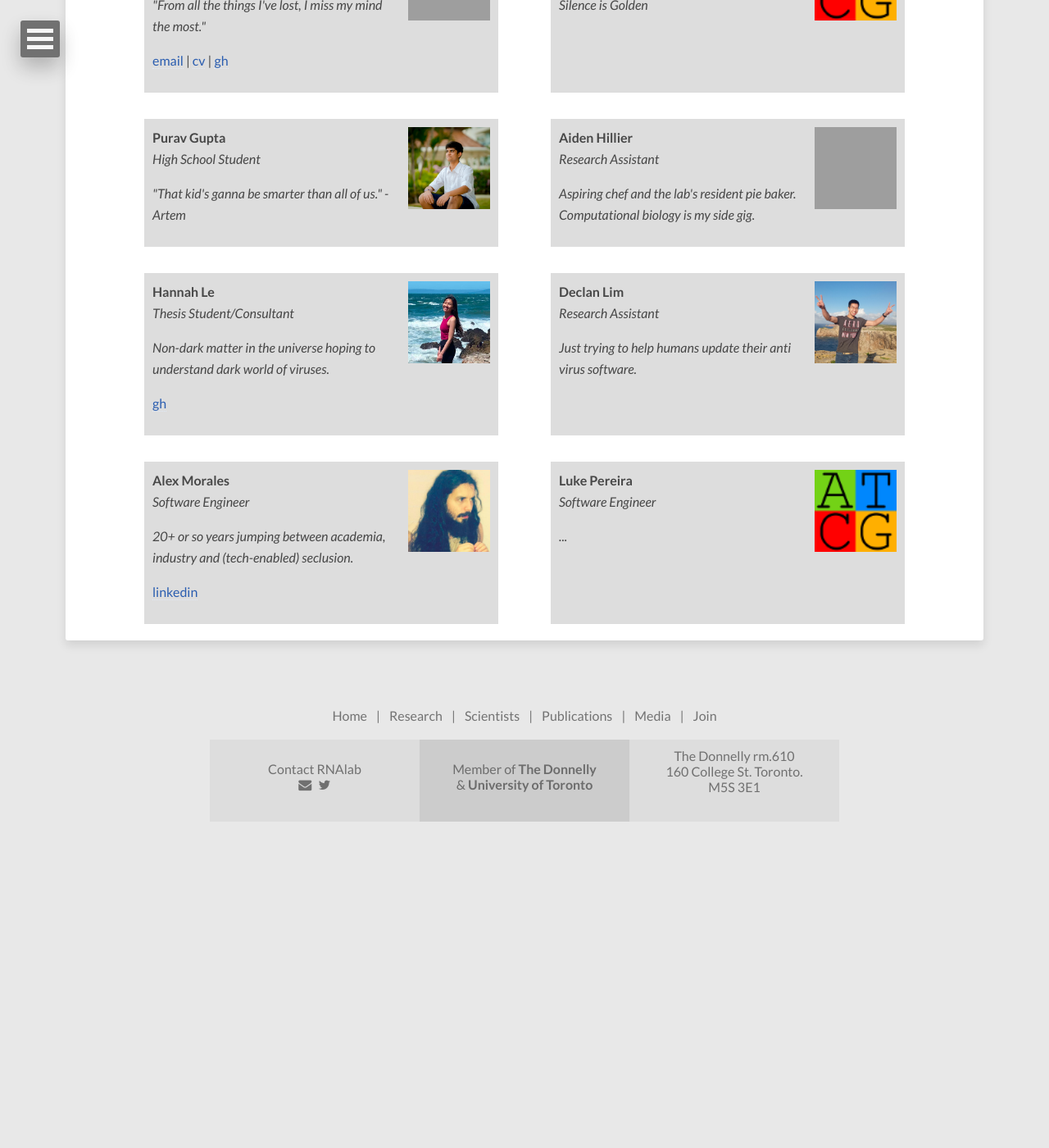
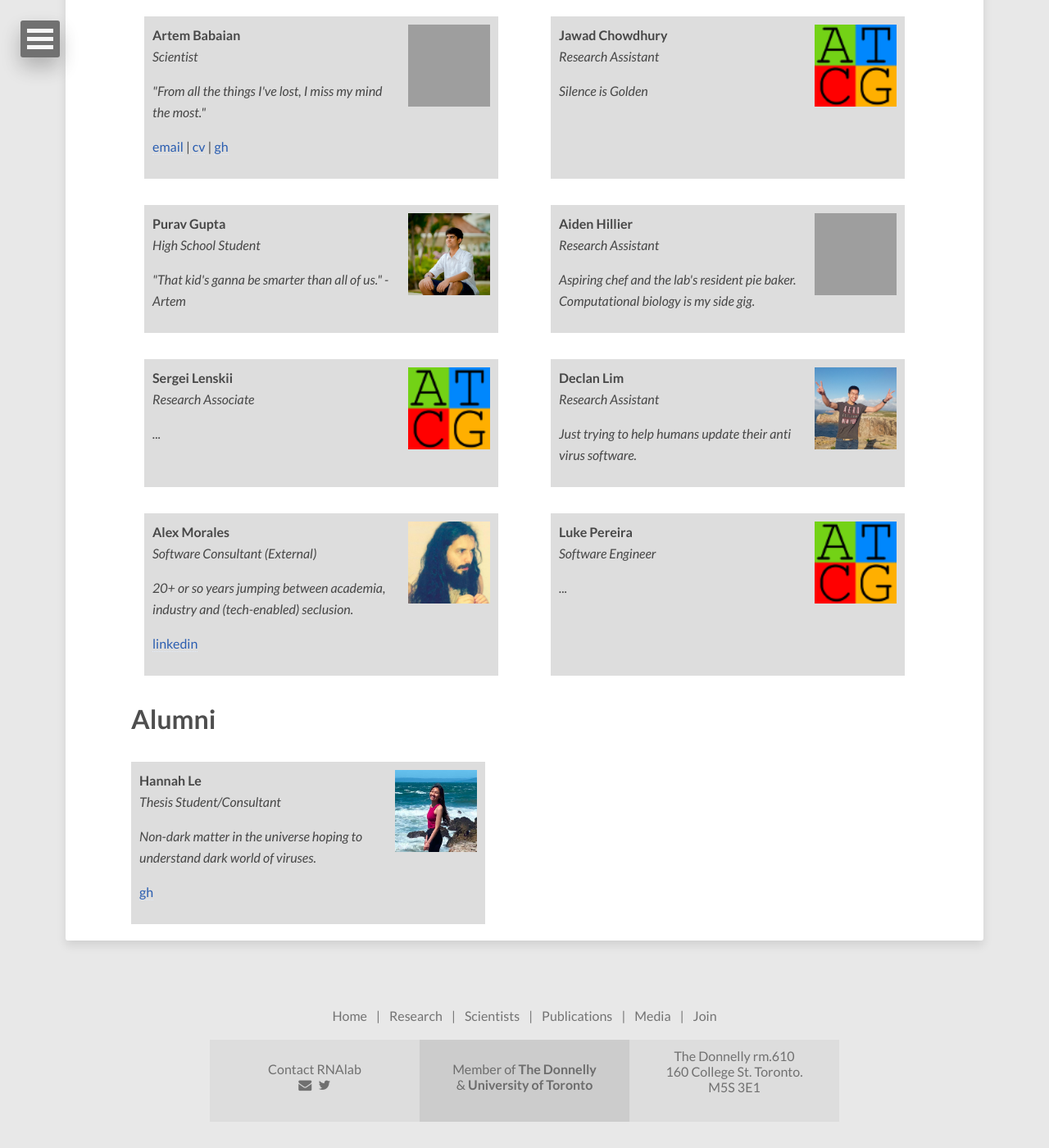
Before and after one commit to bioSyntax/bioSyntax-site, a Jekyll site: the page built from team.md, in a window 1280 px wide and 1400 px high, scrolled down 644 px, cut to the strip 0-1400 px from the top of the window. Shown: the whole strip at 82% size. Built offline with Jekyll 4.4.1, drawn with Linux system fonts in a browser that asks for light colours; nearby versions of some CDN libraries; before the commit the page ends 1678 px from its top, so only the background shows below that; grey boxes are pictures that could not be loaded.

Commit message:
Add Sergeii. Add sections

```diff
--- a/team.md
+++ b/team.md
@@ -70,12 +72,11 @@ image:
 <div class="human" style="background-color:#ddd;">
 
   <img align="right" style="width: 100px; height: 100px"
-  src="{{ "/images/hu/hl.png" | prepend: site.baseurl }}">
+  src="{{ "/images/hu/atcg.png" | prepend: site.baseurl }}">
 
-  <b>Hannah Le</b> <br>
-  <i>Thesis Student/Consultant</i>
-  <p style="width: calc(100% - 100px - 8px);"><i>Non-dark matter in the universe hoping to understand dark world of viruses.</i></p>
-  <p><a href="https://github.com/hannahhanle">gh</a> </p>
+  <b>Sergei Lenskii</b> <br>
+  <i>Research Associate</i>
+  <p style="width: calc(100% - 100px - 8px);"><i>...</i></p>
 
 </div>
 
@@ -96,7 +97,7 @@ image:
   src="{{ "/images/hu/am.png" | prepend: site.baseurl }}">
 
   <b>Alex Morales</b> <br>
-  <i>Software Engineer</i>
+  <i>Software Consultant (External)</i>
   <p style="width: calc(100% - 100px - 8px);"><i>20+ or so years jumping between academia, industry and (tech-enabled) seclusion.</i></p>
   <p><a href="https://www.linkedin.com/in/moralestapia/">linkedin</a> </p>
 
@@ -114,3 +115,17 @@ image:
 </div>
 
 </div>
+
+# Alumni
+
+<div class="human" style="background-color:#ddd;">
+
+  <img align="right" style="width: 100px; height: 100px"
+  src="{{ "/images/hu/hl.png" | prepend: site.baseurl }}">
+
+  <b>Hannah Le</b> <br>
+  <i>Thesis Student/Consultant</i>
+  <p style="width: calc(100% - 100px - 8px);"><i>Non-dark matter in the universe hoping to understand dark world of viruses.</i></p>
+  <p><a href="https://github.com/hannahhanle">gh</a> </p>
+
+</div>
```
Also changed, not shown: other parts of team.md (+2 -0 lines).
